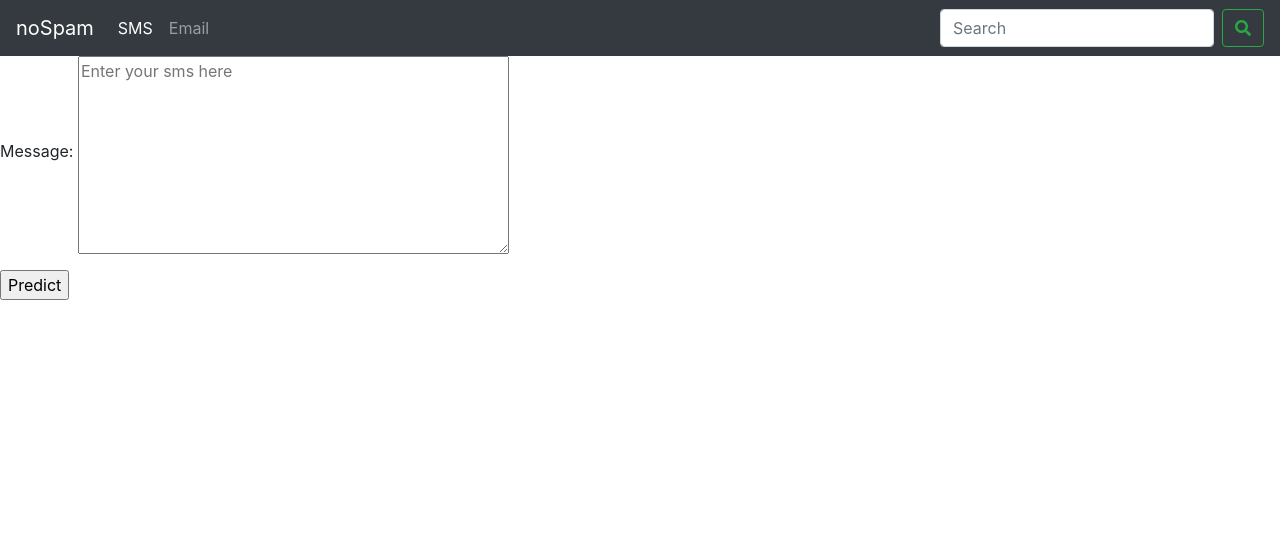
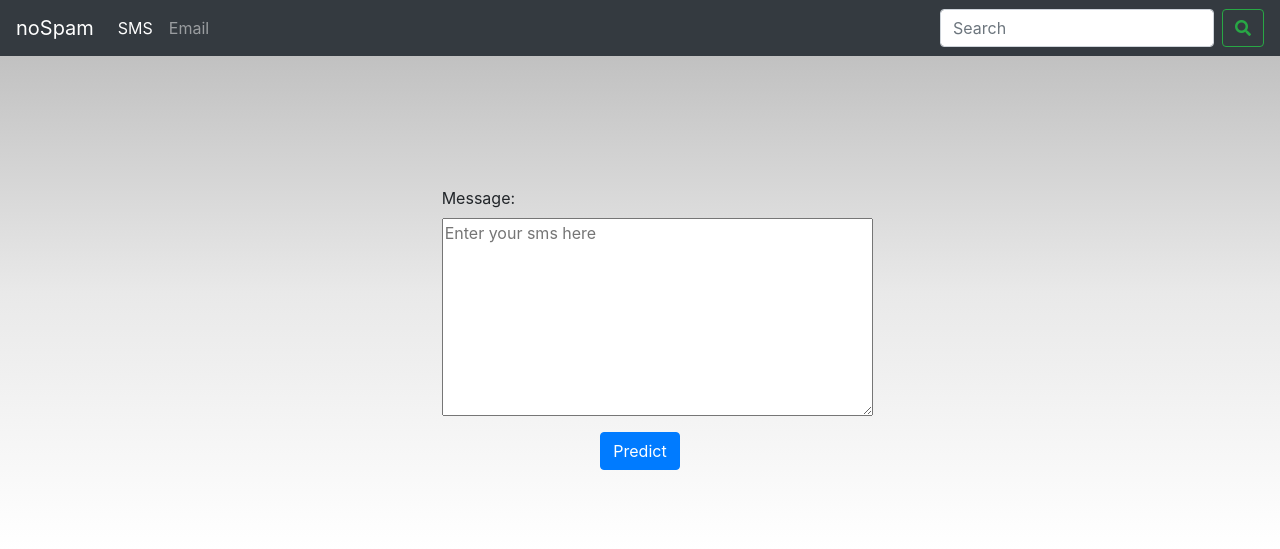
Before and after one commit to vijay-jaisankar/noSpam, a Django app: page / in a window 1280 px wide. Shown: the top 549 px of the page. Run offline with Django 3.2, Linux system fonts and the light colour scheme; some libraries are stand-ins or nearby versions.

Commit message:
Update home.html

```diff
--- a/templates/home.html
+++ b/templates/home.html
@@ -2,12 +2,19 @@
 
 
 {% block content %}
-    <div class="page-wrap">
-        <form class="" action="" method="POST">
-            {% csrf_token %}
-            {{ form.as_p }}
-            <input type="submit" value="Predict">
-        </form>
+    <div class="jumbotron jumbotron-fluid">
+        <!-- Adjusting height-->
+        <span style="display:block; height: 66px;"></span>
+        <div class="col-xs-12 col-md-4 offset-md-4">
+            <form class="" action="" method="POST">
+                {% csrf_token %}
+                {{ form.as_p }}
+                <p class = "text-center mx-auto">
+                    <button type="submit" class="btn btn-primary">Predict</button>
+                </p>
+            </form>
+        </div>
     </div>
 
+
 {% endblock content %}
```
